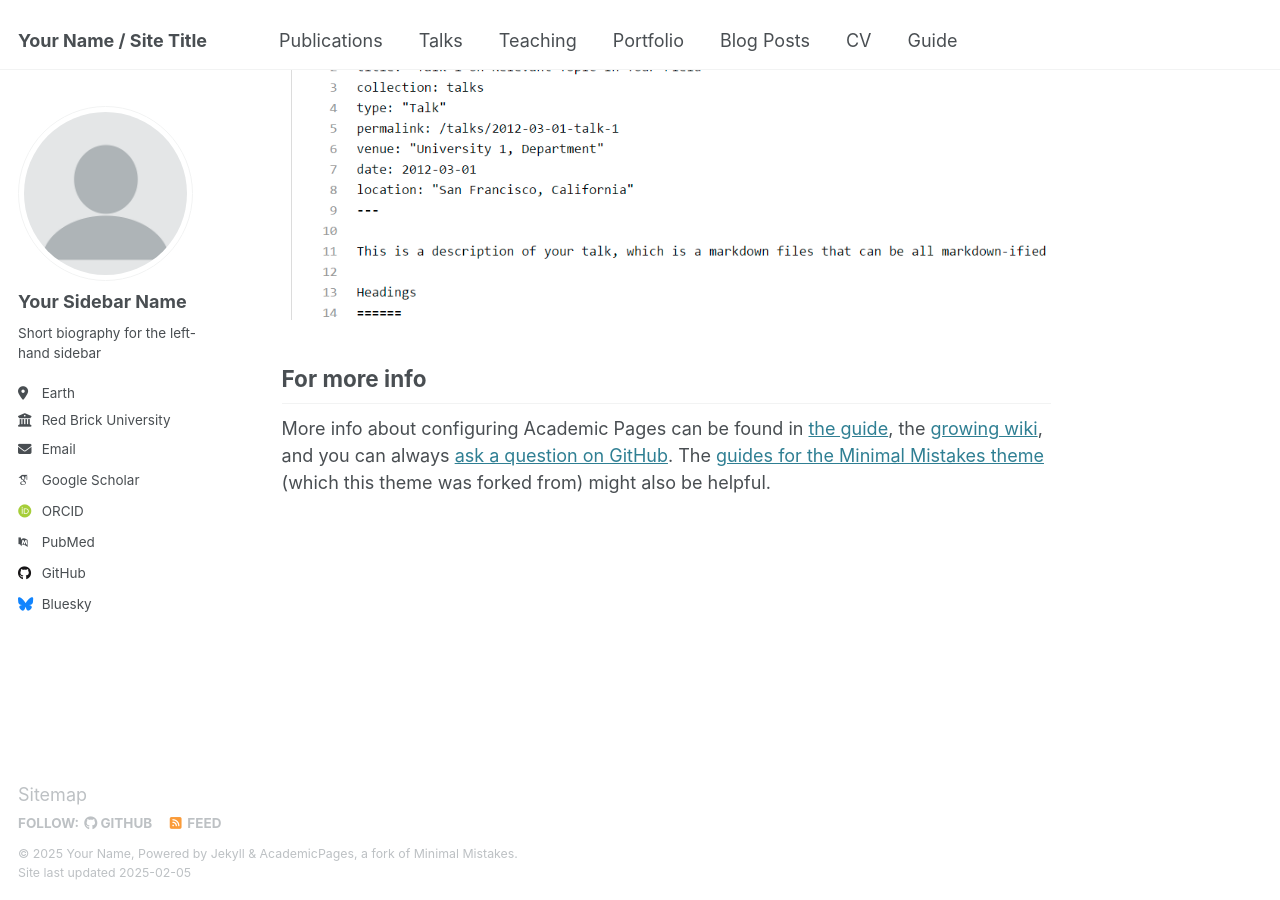
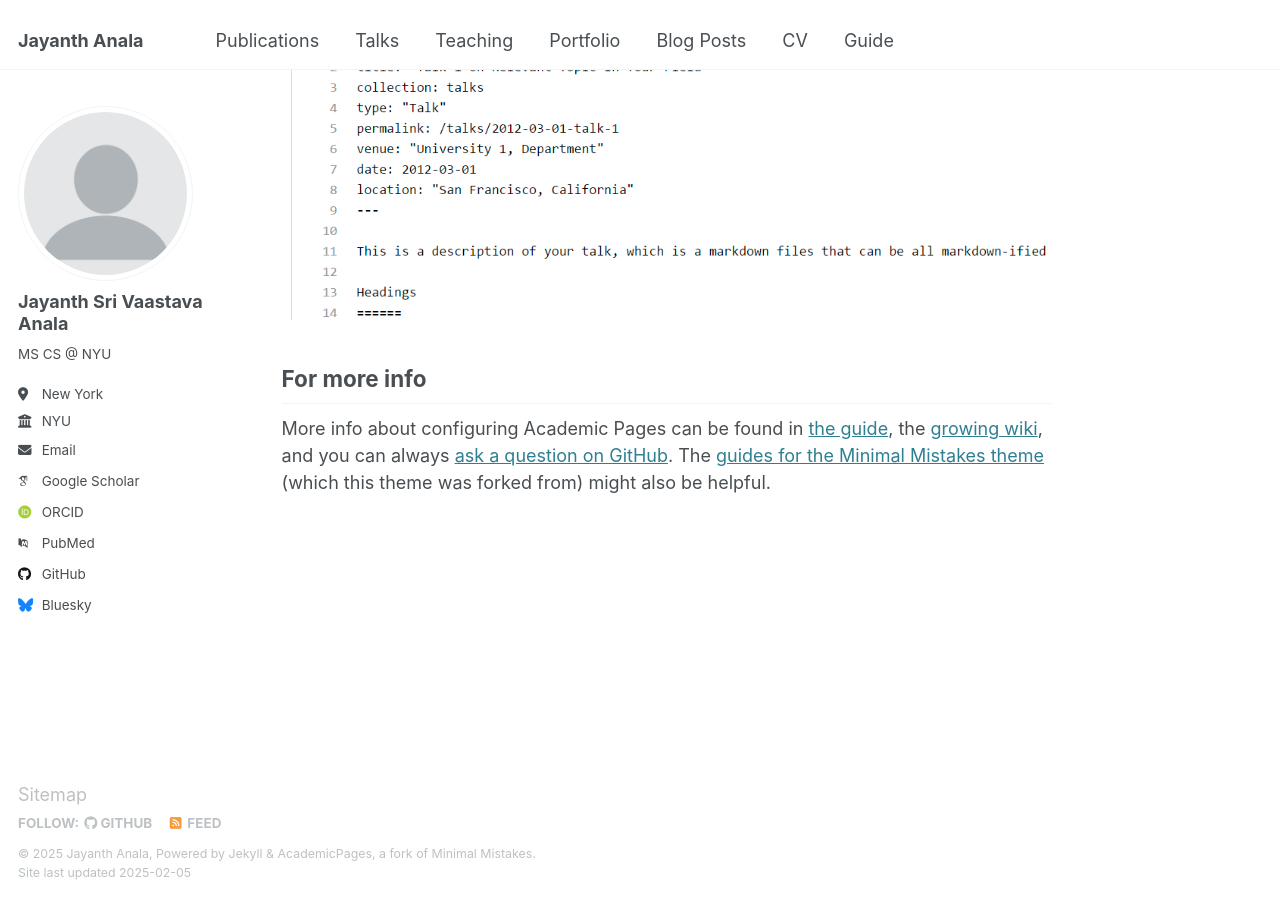
Before and after one commit to jayanthanala/jayanthanala.github.io, a Jekyll site: the page built from _pages/about.md, in a window 1280 px wide and 900 px high, scrolled down 2642 px. Built offline with Jekyll 4.4.1, drawn with Linux system fonts in a browser that asks for light colours; some web fonts are replaced.

Commit message:
Add: site bar details

```diff
--- a/_config.yml
+++ b/_config.yml
@@ -9,11 +9,11 @@
 # Basic Site Settings
 locale                   : "en-US"
 site_theme               : "default"
-title                    : "Your Name / Site Title"
+title                    : "Jayanth Anala"
 title_separator          : "-"
-name                     : &name "Your Name"
+name                     : &name "Jayanth Anala"
 description              : &description "personal description"
-url                      : https://academicpages.github.io # the base hostname & protocol for your site e.g. "https://[your GitHub username].github.io"
+url                      : https://jayanthanala.github.io # the base hostname & protocol for your site e.g. "https://[your GitHub username].github.io"
 baseurl                  : "" # the subpath of your site, e.g. "/blog"
 repository               : "academicpages/academicpages.github.io"
 
@@ -23,13 +23,13 @@ repository               : "academicpages/academicpages.github.io"
 author:
   # Biographic information
   avatar           : "profile.png"
-  name             : "Your Sidebar Name"
+  name             : "Jayanth Sri Vaastava Anala"
   pronouns         : # example: "she/her"
-  bio              : "Short biography for the left-hand sidebar"
-  location         : "Earth"
-  employer         : "Red Brick University"
+  bio              : "MS CS @ NYU"
+  location         : "New York"
+  employer         : "NYU"
   uri              : # URL
-  email            : "none@example.org"
+  email            : "jayanthanala@gmail.com"
 
   # Academic websites
   arxiv            : # URL - Update with the correct link to your profile
```
